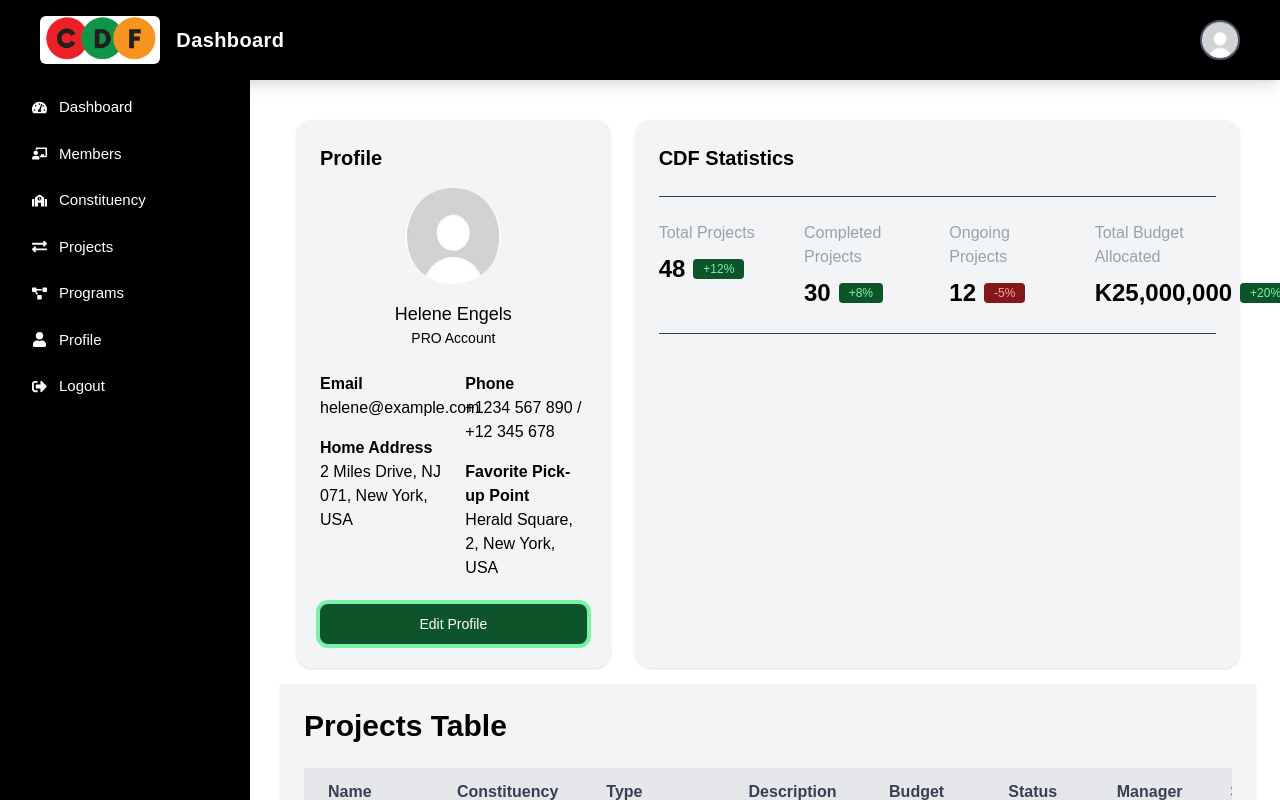
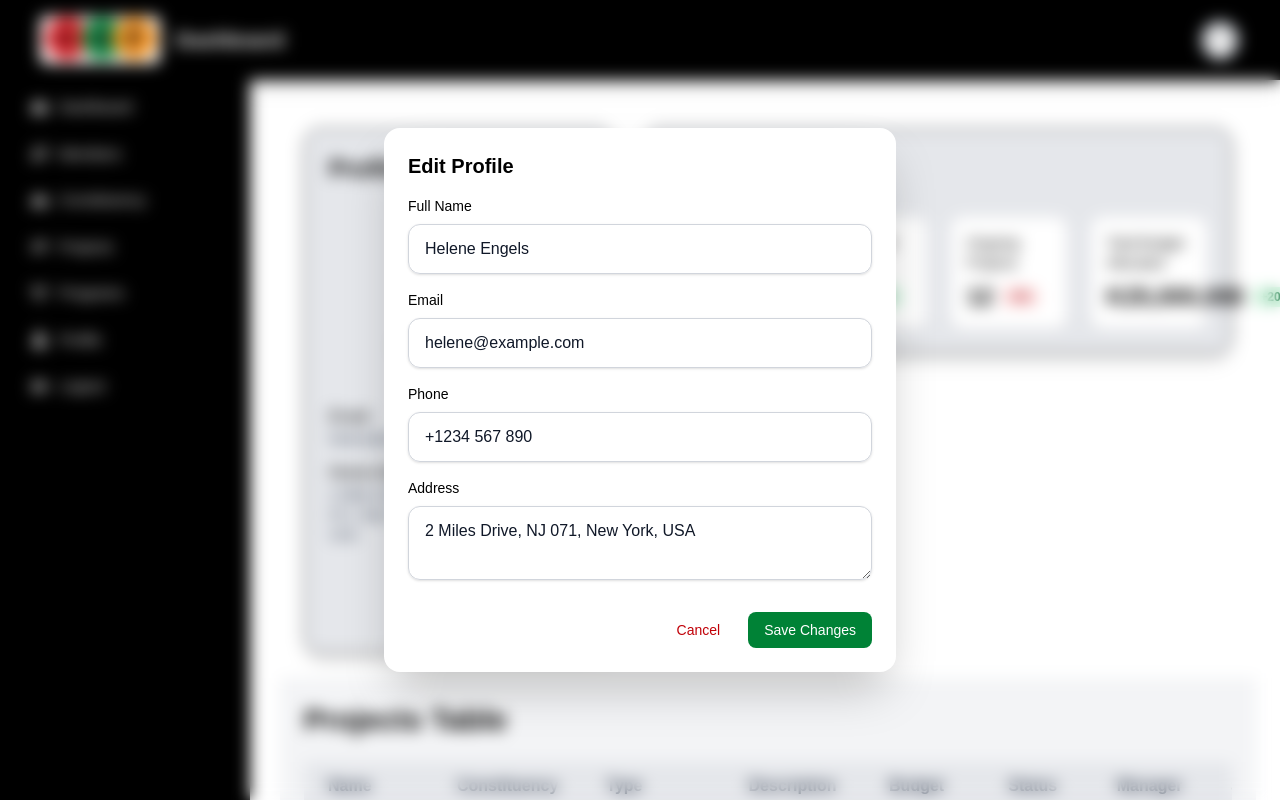
Before and after one commit to simwawatim/fund-cdf-tracker-frontend-nextjs, a Next.js app: page /profile in a window 1280 px wide. Both pictures are taken after a click on the button "Edit Profile". Built offline with nearby package versions, Linux system fonts and the light colour scheme.

Commit message:
improve ui for profile

```diff
--- a/src/components/profile/ProfileProject.tsx
+++ b/src/components/profile/ProfileProject.tsx
@@ -238,7 +238,7 @@ const ProfileProject = () => {
   };
 
   return (
-    <div className="p-6 bg-gray-100 min-h-screen">
+    <div className="p-6 bg-gray-100">
       <h1 className="text-3xl font-bold mb-6 text-black">Projects Table</h1>
       <div className="overflow-x-auto">
         <table className="min-w-full bg-white rounded-lg shadow-md">
--- a/src/components/profile/Table.tsx
+++ b/src/components/profile/Table.tsx
@@ -1,7 +1,11 @@
-import ProjectsTable from "../projects/Table";
+"use client";
+
+import { useState } from "react";
 import ProfileProject from "./ProfileProject";
 
 const TableProfile = () => {
+  const [isModalOpen, setIsModalOpen] = useState(false);
+
   const stats = [
     { title: "Total Projects", value: 48, change: "+12%", positive: true },
     { title: "Completed Projects", value: 30, change: "+8%", positive: true },
@@ -10,100 +14,196 @@ const TableProfile = () => {
   ];
 
   return (
+    <>
+      <div className="flex flex-col lg:flex-row gap-8 p-6">
+        {/* Profile Card */}
+        <div className="w-full lg:w-1/3">
+          <div className="bg-gray-200 shadow-lg rounded-2xl p-6 border flex flex-col justify-between h-full">
+            {/* Profile Info */}
+            <div>
+              <h2 className="text-2xl font-semibold mb-5 text-black">
+                Profile Overview
+              </h2>
 
-    <>
-    <div className="flex flex-col lg:flex-row gap-6 p-4">
-      {/* Left Profile Card */}
-      <div className="w-full lg:w-1/3 space-y-6">
-        <div className="bg-gray-100 shadow rounded-2xl p-6 h-full flex flex-col justify-between">
-          <div>
-            <h2 className="text-xl font-semibold mb-4 text-black">Profile</h2>
               <div className="flex flex-col items-center mb-6">
                 <img
                   src="/default-profile.png"
                   alt="Profile"
-                className="w-24 h-24 rounded-full mb-4"
+                  className="w-28 h-28 rounded-full border-4 border-green-700 shadow-md mb-4"
                 />
-              <h3 className="text-lg font-medium text-black">Helene Engels</h3>
-              <span className="text-black text-sm">PRO Account</span>
+                <h3 className="text-lg font-semibold text-black">
+                  Helene Engels
+                </h3>
+                <span className="text-sm text-gray-500 dark:text-gray-400">
+                  PRO Account
+                </span>
               </div>
 
-            <div className="grid grid-cols-1 sm:grid-cols-2 gap-6">
-              {/* Left Info */}
-              <div className="space-y-4">
-                <dl>
-                  <dt className="font-semibold text-black">Email</dt>
-                  <dd className="text-black">helene@example.com</dd>
-                </dl>
-
-                <dl>
-                  <dt className="font-semibold text-black">Home Address</dt>
-                  <dd className="text-black">
+              <div className="grid grid-cols-1 sm:grid-cols-2 gap-5">
+                <div className="space-y-3">
+                  <div>
+                    <h4 className="font-medium text-black">
+                      Email
+                    </h4>
+                    <p className="text-sm text-gray-700">
+                      helene@example.com
+                    </p>
+                  </div>
+                  <div>
+                    <h4 className="font-medium text-black">
+                      Home Address
+                    </h4>
+                    <p className="text-sm text-gray-700">
                       2 Miles Drive, NJ 071, New York, USA
-                  </dd>
-                </dl>
+                    </p>
+                  </div>
                 </div>
 
-              {/* Right Info */}
-              <div className="space-y-4">
-                <dl>
-                  <dt className="font-semibold text-black">Phone</dt>
-                  <dd className="text-black">+1234 567 890 / +12 345 678</dd>
-                </dl>
-
-                <dl>
-                  <dt className="font-semibold text-black">Favorite Pick-up Point</dt>
-                  <dd className="text-black">
+                <div className="space-y-3">
+                  <div>
+                    <h4 className="font-medium text-black">
+                      Phone
+                    </h4>
+                    <p className="text-sm text-gray-700">
+                      +1234 567 890 / +12 345 678
+                    </p>
+                  </div>
+                  <div>
+                    <h4 className="font-medium text-black">
+                      Favorite Pick-up Point
+                    </h4>
+                    <p className="text-sm text-gray-700">
                       Herald Square, 2, New York, USA
-                  </dd>
-                </dl>
+                    </p>
+                  </div>
                 </div>
               </div>
             </div>
 
+            {/* Button */}
             <button
               type="button"
-            className="mt-6 w-full sm:w-auto inline-flex items-center justify-center rounded-lg bg-green-900 px-5 py-2.5 text-sm font-medium text-white hover:bg-green-800 focus:outline-none focus:ring-4 focus:ring-green-300 dark:bg-green-700 dark:hover:bg-green-600 dark:focus:ring-green-800"
+              onClick={() => setIsModalOpen(true)}
+              className="mt-6 mx-auto block rounded-md bg-green-700 hover:bg-green-800 px-4 py-2 text-sm font-medium text-white shadow focus:ring-4 focus:ring-green-300 dark:focus:ring-green-600 transition-all duration-200"
             >
               Edit Profile
             </button>
+
           </div>
         </div>
 
-      {/* Right CDF Stats Card */}
+        {/* CDF Stats */}
         <div className="w-full lg:flex-1">
-        <div className="bg-gray-100 shadow rounded-2xl p-6 h-full">
-          <h2 className="text-xl font-semibold mb-6 text-black">CDF Statistics</h2>
-          <div className="grid grid-cols-2 lg:grid-cols-4 gap-6 border-t border-b border-gray-700 py-6">
+          <div className="bg-gray-200 shadow-lg rounded-2xl p-6 border">
+            <h2 className="text-2xl font-semibold mb-6 text-black pb-2">
+              CDF Statistics
+            </h2>
+            <div className="grid grid-cols-2 lg:grid-cols-4 gap-6">
               {stats.map((item, index) => (
-              <div key={index} className="flex flex-col">
-                <h3 className="mb-2 text-gray-400">{item.title}</h3>
-                <span className="flex items-center text-2xl font-bold text-black">
+                <div
+                  key={index}
+                  className="flex flex-col p-4 bg-white rounded-xl shadow-sm hover:shadow-md transition-all duration-200"
+                >
+                  <h3 className="text-sm font-medium text-black mb-2">
+                    {item.title}
+                  </h3>
+                  <div className="flex items-center">
+                    <span className="text-2xl font-bold text-black">
                       {item.value}
+                    </span>
                     <span
-                    className={`ml-2 inline-flex items-center rounded px-2.5 py-0.5 text-xs font-medium ${
-                      item.positive ? "bg-green-900 text-green-300" : "bg-red-900 text-red-300"
+                      className={`ml-2 inline-flex items-center rounded-md px-2 py-0.5 text-xs font-semibold ${
+                        item.positive
+                          ? "bg-green-100 text-green-800 dark:bg-green-900 dark:text-green-300"
+                          : "bg-red-100 text-red-800 dark:bg-red-900 dark:text-red-300"
                       }`}
                     >
                       {item.change}
                     </span>
-                </span>
+                  </div>
                 </div>
               ))}
             </div>
           </div>
-
-      </div>
-
-
-    </div>
-
-    <div className="card shadow-sm rounded-3">
-        <div className="card-body">
-          <ProfileProject />
         </div>
       </div>
 
+      {/* Projects */}
+
+        <ProfileProject />
+
+      {/* Modal */}
+      {isModalOpen && (
+        <div
+          className="fixed inset-0 flex items-center justify-center backdrop-blur-sm z-50"
+          onClick={() => setIsModalOpen(false)}
+        >
+          <div
+            className="bg-white rounded-2xl shadow-2xl w-full max-w-lg p-6 relative"
+            onClick={(e) => e.stopPropagation()}
+          >
+            <h3 className="text-xl font-semibold mb-4 text-black">
+              Edit Profile
+            </h3>
+            <form className="space-y-4">
+              <div>
+                <label className="block text-sm font-medium text-black mb-1">
+                  Full Name
+                </label>
+                <input
+                  type="text"
+                  defaultValue="Helene Engels"
+                  className="mt-2 block w-full rounded-xl border border-gray-300 px-4 py-3 text-base text-gray-900 placeholder-gray-400 shadow-sm focus:outline-none focus:ring-2 focus:ring-indigo-500 focus:border-indigo-500 transition"
+                />
+              </div>
+              <div>
+                <label className="block text-sm font-medium text-black mb-1">
+                  Email
+                </label>
+                <input
+                  type="email"
+                  defaultValue="helene@example.com"
+                  className="mt-2 block w-full rounded-xl border border-gray-300 px-4 py-3 text-base text-gray-900 placeholder-gray-400 shadow-sm focus:outline-none focus:ring-2 focus:ring-indigo-500 focus:border-indigo-500 transition"
+                />
+              </div>
+              <div>
+                <label className="block text-sm font-medium text-black mb-1">
+                  Phone
+                </label>
+                <input
+                  type="text"
+                  defaultValue="+1234 567 890"
+                  className="mt-2 block w-full rounded-xl border border-gray-300 px-4 py-3 text-base text-gray-900 placeholder-gray-400 shadow-sm focus:outline-none focus:ring-2 focus:ring-indigo-500 focus:border-indigo-500 transition"
+                />
+              </div>
+              <div>
+                <label className="block text-sm font-medium text-black mb-1">
+                  Address
+                </label>
+                <textarea
+                  defaultValue="2 Miles Drive, NJ 071, New York, USA"
+                  className="mt-2 block w-full rounded-xl border border-gray-300 px-4 py-3 text-base text-gray-900 placeholder-gray-400 shadow-sm focus:outline-none focus:ring-2 focus:ring-indigo-500 focus:border-indigo-500 transition"
+                ></textarea>
+              </div>
+              <div className="flex justify-end gap-3 pt-4">
+                <button
+                  type="button"
+                  onClick={() => setIsModalOpen(false)}
+                  className="px-4 py-2 rounded-lg text-sm font-medium text-red-700"
+                >
+                  Cancel
+                </button>
+                <button
+                  type="submit"
+                  className="px-4 py-2 rounded-lg text-sm font-medium text-white bg-green-700 hover:bg-green-800 focus:ring-2 focus:ring-green-500"
+                >
+                  Save Changes
+                </button>
+              </div>
+            </form>
+          </div>
+        </div>
+      )}
     </>
   );
 };
```
Lines whose indentation alone changed are shown as unchanged.
